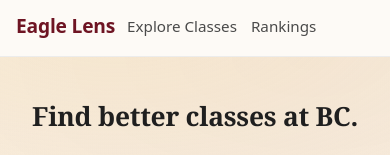
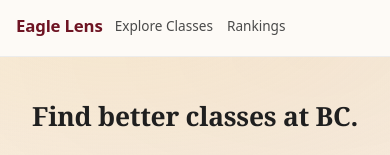
Before and after one commit to tomasliivak/EagleLens, a React (Vite) app in the folder frontend/: page / in a window 390 px wide. Shown: the top 155 px of the page. Built offline with nearby package versions, Linux system fonts and the light colour scheme; no server answers.

Commit message:
Reverted sizing changes

```diff
--- a/frontend/src/index.css
+++ b/frontend/src/index.css
@@ -74,7 +74,7 @@ button {
 }
 
 .navbar__logo {
-  font-size: 1.45rem;
+  font-size: 1.3rem;
   font-weight: 800;
   color: var(--maroon);
   letter-spacing: -0.01em;
@@ -94,7 +94,7 @@ button {
 }
 
 .navbar__link {
-  font-size: 1.05rem;
+  font-size: 0.95rem;
   color: #4a4a4a;
   padding-bottom: 2px;
   border-bottom: 2px solid transparent;
@@ -1937,13 +1937,13 @@ button {
     gap: 12px;
   }
   .navbar__logo {
-    font-size: 1.2rem;
+    font-size: 1.05rem;
   }
   .navbar__links {
     gap: 14px;
   }
   .navbar__link {
-    font-size: 0.95rem;
+    font-size: 0.85rem;
   }
 
   /* Home grids */
```
